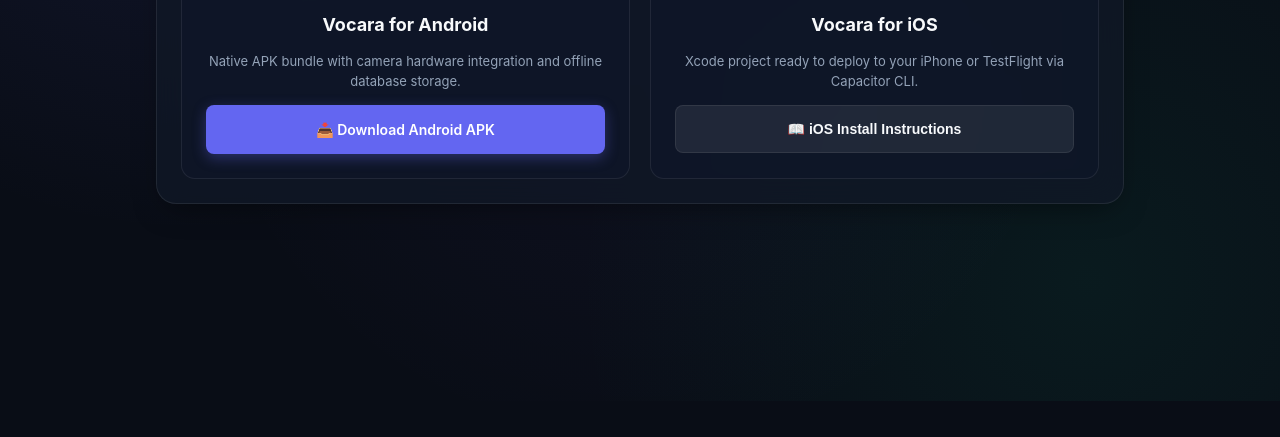
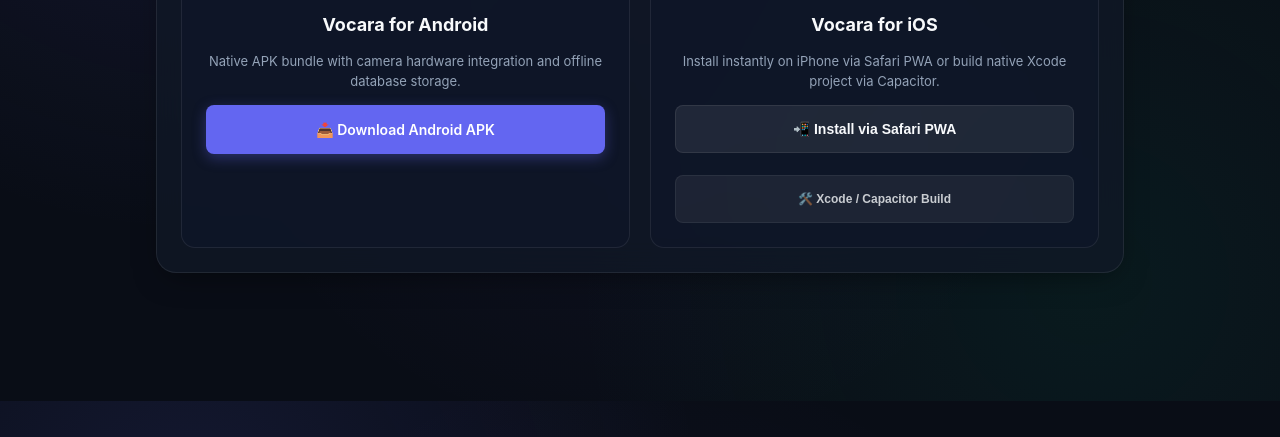
Before and after one commit to Seka35/vocara, a website: page public/index.html in a window 1280 px wide. Both pictures are taken after a click on the button "③ Mobile Apps". Shown: the part 399-836 px from the top of the page. Before the commit the page ends 800 px from the top, so only its background shows below. Drawn offline with Linux system fonts and the light colour scheme; no server answers.

Commit message:
docs: add clear iOS Safari PWA and Capacitor Xcode build guides

```diff
--- a/public/index.html
+++ b/public/index.html
@@ -177,10 +177,13 @@
                         <div class="app-icon-lg">🍎</div>
                         <div style="font-size:18px; font-weight:700;">Vocara for iOS</div>
                         <div style="font-size:13px; color:var(--text-muted);">
-                            Xcode project ready to deploy to your iPhone or TestFlight via Capacitor CLI.
+                            Install instantly on iPhone via Safari PWA or build native Xcode project via Capacitor.
                         </div>
-                        <button class="btn btn-secondary" style="width:100%;" onclick="alert('iOS deployment instructions: Run npm run cap:open:ios on your Mac with Xcode installed.')">
-                            📖 iOS Install Instructions
+                        <button class="btn btn-secondary" style="width:100%; margin-bottom:8px;" onclick="alert('📱 Safari PWA Install on iPhone:\n\n1. Open https://vocara.cloud in Safari\n2. Tap the Share icon (square with arrow)\n3. Tap &quot;Add to Home Screen&quot;\n\nVocara will install on your iPhone home screen like a native app!')">
+                            📲 Install via Safari PWA
+                        </button>
+                        <button class="btn btn-secondary" style="width:100%; font-size:12px; opacity:0.8;" onclick="alert('🛠️ Xcode Native iOS Build:\n\n1. Run: npm install @capacitor/ios\n2. Run: npx cap add ios\n3. Run: npx cap open ios\n\nBuild and sign in Xcode to deploy to TestFlight or App Store!')">
+                            🛠️ Xcode / Capacitor Build
                         </button>
                     </div>
                 </div>
```
